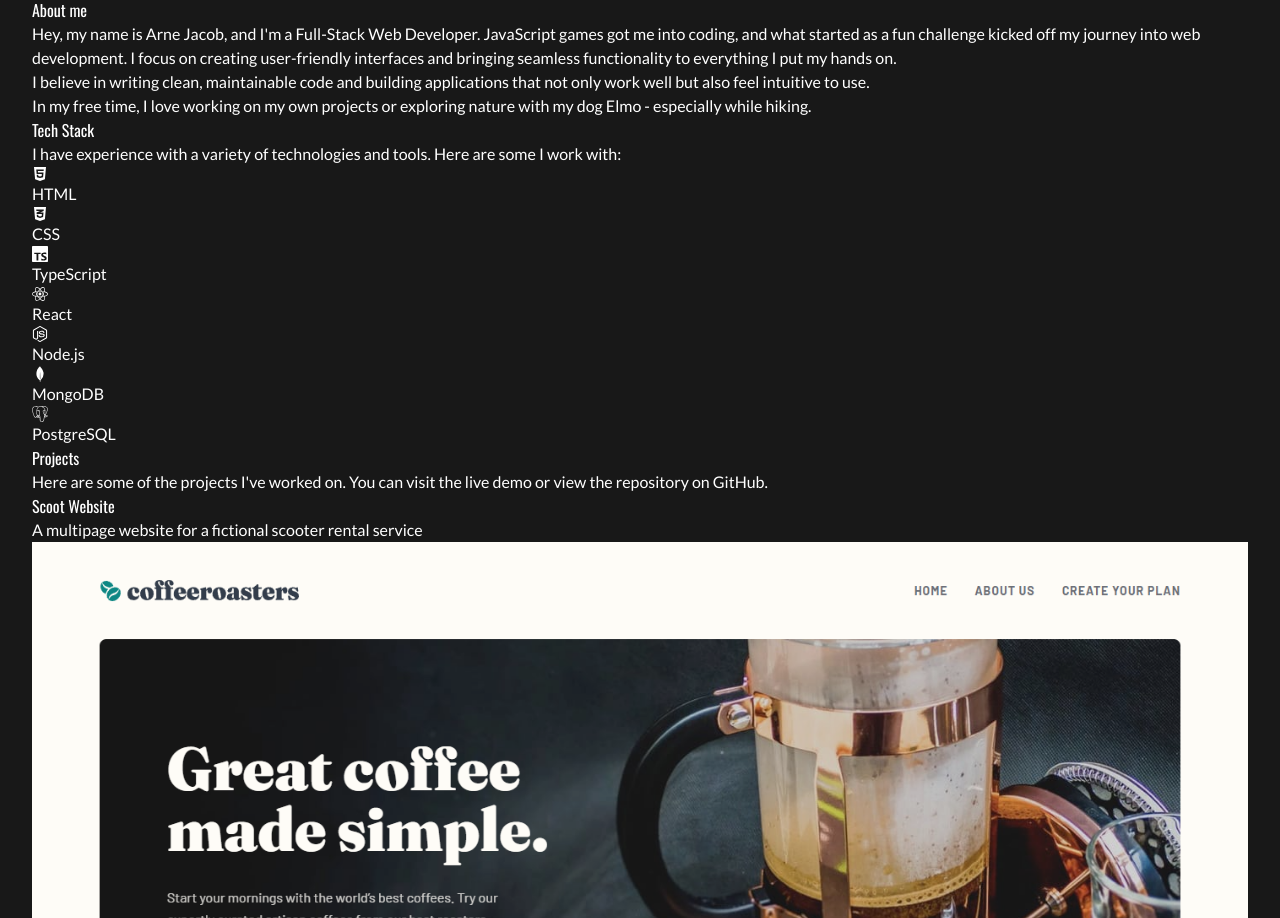
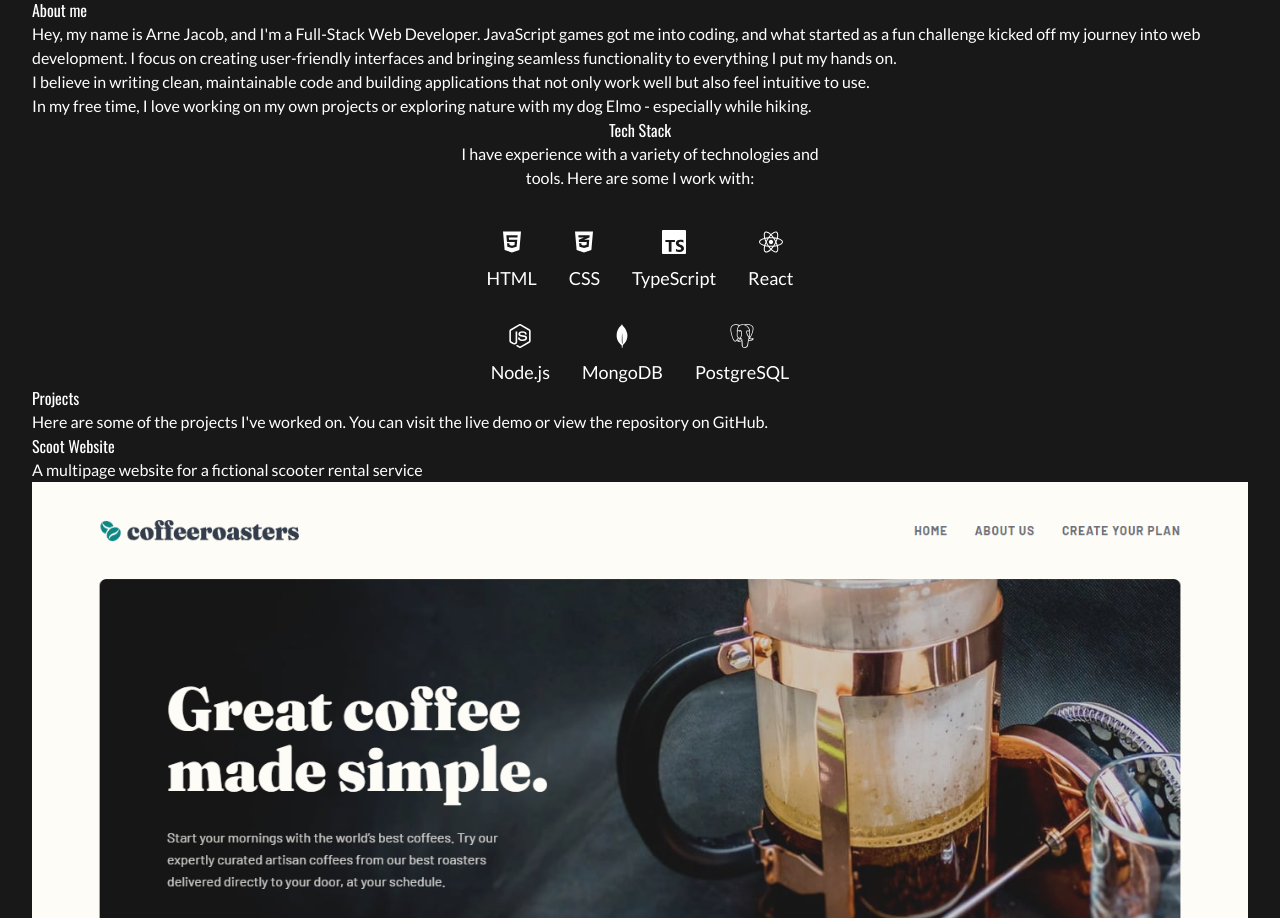
Before and after one commit to Dudeldups/personal-portfolio, a React (Vite) app in the folder frontend/: page / in a window 1280 px wide. Shown: the part 958-1876 px from the top of the page. Built offline with nearby package versions, Linux system fonts and the light colour scheme.

Commit message:
add component for skill icons

```diff
--- a/frontend/src/components/Skills/Skills.tsx
+++ b/frontend/src/components/Skills/Skills.tsx
@@ -1,22 +1,31 @@
 import { useTranslation } from "react-i18next";
 import { KEYS } from "../../i18n/KEYS";
-import { skills } from "../../data/skills";
+import skills from "../../data/skills.json";
+import TechIcon from "./TechIcon";
 
 const Skills = () => {
   const { t } = useTranslation();
 
   return (
-    <section id="skills" className="px-page w-full">
-      <div>
-        <h2>{t(KEYS.SKILLS.TITLE)}</h2>
-        <p>{t(KEYS.SKILLS.DESC)}</p>
-        <ul>
+    <section id="skills" className="section mx-auto w-full max-w-page px-page">
+      <div className="text-center">
+        <hgroup>
+          <h2>{t(KEYS.SKILLS.TITLE)}</h2>
+          <p className="mx-auto max-w-96">{t(KEYS.SKILLS.DESC)}</p>
+        </hgroup>
+        <ul className="mx-auto mt-10 flex max-w-[22rem] flex-wrap justify-center gap-8">
           {skills.map(
             (skill) =>
               !skill.isHidden && (
-                <li key={skill.name}>
-                  {skill.icon}
-                  <span>{skill.name}</span>
+                <li
+                  key={skill.name}
+                  className="flex flex-col items-center gap-2.5"
+                >
+                  <TechIcon
+                    tech={skill.name}
+                    className="text-2xl xs:text-5xl"
+                  />
+                  <span className="md:text-lg">{skill.name}</span>
                 </li>
               ),
           )}
--- /dev/null
+++ b/frontend/src/components/Skills/TechIcon.tsx
@@ -0,0 +1,47 @@
+import { FaHtml5 } from "react-icons/fa6";
+import { SiTypescript } from "react-icons/si";
+import { FaReact } from "react-icons/fa6";
+import { FaCss3Alt } from "react-icons/fa6";
+import { SiNodedotjs } from "react-icons/si";
+import { SiMongodb } from "react-icons/si";
+import { SiPostgresql } from "react-icons/si";
+import { FaSass } from "react-icons/fa6";
+import { SiTailwindcss } from "react-icons/si";
+import { SiStyledcomponents } from "react-icons/si";
+import { FaLess } from "react-icons/fa6";
+
+type TechIconProps = {
+  tech: string;
+  className?: string;
+};
+
+const TechIcon = ({ tech, className }: TechIconProps) => {
+  switch (tech) {
+    case "HTML":
+      return <FaHtml5 className={className} />;
+    case "CSS":
+      return <FaCss3Alt className={className} />;
+    case "TypeScript":
+      return <SiTypescript className={className} />;
+    case "React":
+      return <FaReact className={className} />;
+    case "Node.js":
+      return <SiNodedotjs className={className} />;
+    case "MongoDB":
+      return <SiMongodb className={className} />;
+    case "PostgreSQL":
+      return <SiPostgresql className={className} />;
+    case "Sass":
+      return <FaSass className={className} />;
+    case "Tailwind CSS":
+      return <SiTailwindcss className={className} />;
+    case "Styled Components":
+      return <SiStyledcomponents className={className} />;
+    case "Less":
+      return <FaLess className={className} />;
+    default:
+      return null;
+  }
+};
+
+export default TechIcon;
--- /dev/null
+++ b/frontend/src/data/skills.json
@@ -0,0 +1,46 @@
+[
+  {
+    "name": "HTML",
+    "isHidden": false
+  },
+  {
+    "name": "CSS",
+    "isHidden": false
+  },
+  {
+    "name": "TypeScript",
+    "isHidden": false
+  },
+  {
+    "name": "React",
+    "isHidden": false
+  },
+  {
+    "name": "Node.js",
+    "isHidden": false
+  },
+  {
+    "name": "MongoDB",
+    "isHidden": false
+  },
+  {
+    "name": "PostgreSQL",
+    "isHidden": false
+  },
+  {
+    "name": "Sass",
+    "isHidden": true
+  },
+  {
+    "name": "Less",
+    "isHidden": true
+  },
+  {
+    "name": "Tailwind CSS",
+    "isHidden": true
+  },
+  {
+    "name": "Styled Components",
+    "isHidden": true
+  }
+]
--- a/frontend/src/data/skills.tsx
+++ /dev/null
@@ -1,69 +0,0 @@
-import { FaHtml5 } from "react-icons/fa6";
-import { SiTypescript } from "react-icons/si";
-import { FaReact } from "react-icons/fa6";
-import { FaCss3Alt } from "react-icons/fa6";
-import { SiNodedotjs } from "react-icons/si";
-import { SiMongodb } from "react-icons/si";
-import { SiPostgresql } from "react-icons/si";
-import { FaSass } from "react-icons/fa6";
-import { SiTailwindcss } from "react-icons/si";
-import { SiStyledcomponents } from "react-icons/si";
-import { FaLess } from "react-icons/fa6";
-
-export const skills = [
-  {
-    name: "HTML",
-    icon: <FaHtml5 />,
-    isHidden: false,
-  },
-  {
-    name: "CSS",
-    icon: <FaCss3Alt />,
-    isHidden: false,
-  },
-  {
-    name: "TypeScript",
-    icon: <SiTypescript />,
-    isHidden: false,
-  },
-  {
-    name: "React",
-    icon: <FaReact />,
-    isHidden: false,
-  },
-  {
-    name: "Node.js",
-    icon: <SiNodedotjs />,
-    isHidden: false,
-  },
-  {
-    name: "MongoDB",
-    icon: <SiMongodb />,
-    isHidden: false,
-  },
-  {
-    name: "PostgreSQL",
-    icon: <SiPostgresql />,
-    isHidden: false,
-  },
-  {
-    name: "Sass",
-    icon: <FaSass />,
-    isHidden: true,
-  },
-  {
-    name: "Less",
-    icon: <FaLess />,
-    isHidden: true,
-  },
-  {
-    name: "Tailwind CSS",
-    icon: <SiTailwindcss />,
-    isHidden: true,
-  },
-  {
-    name: "Styled Components",
-    icon: <SiStyledcomponents />,
-    isHidden: true,
-  },
-];
```
